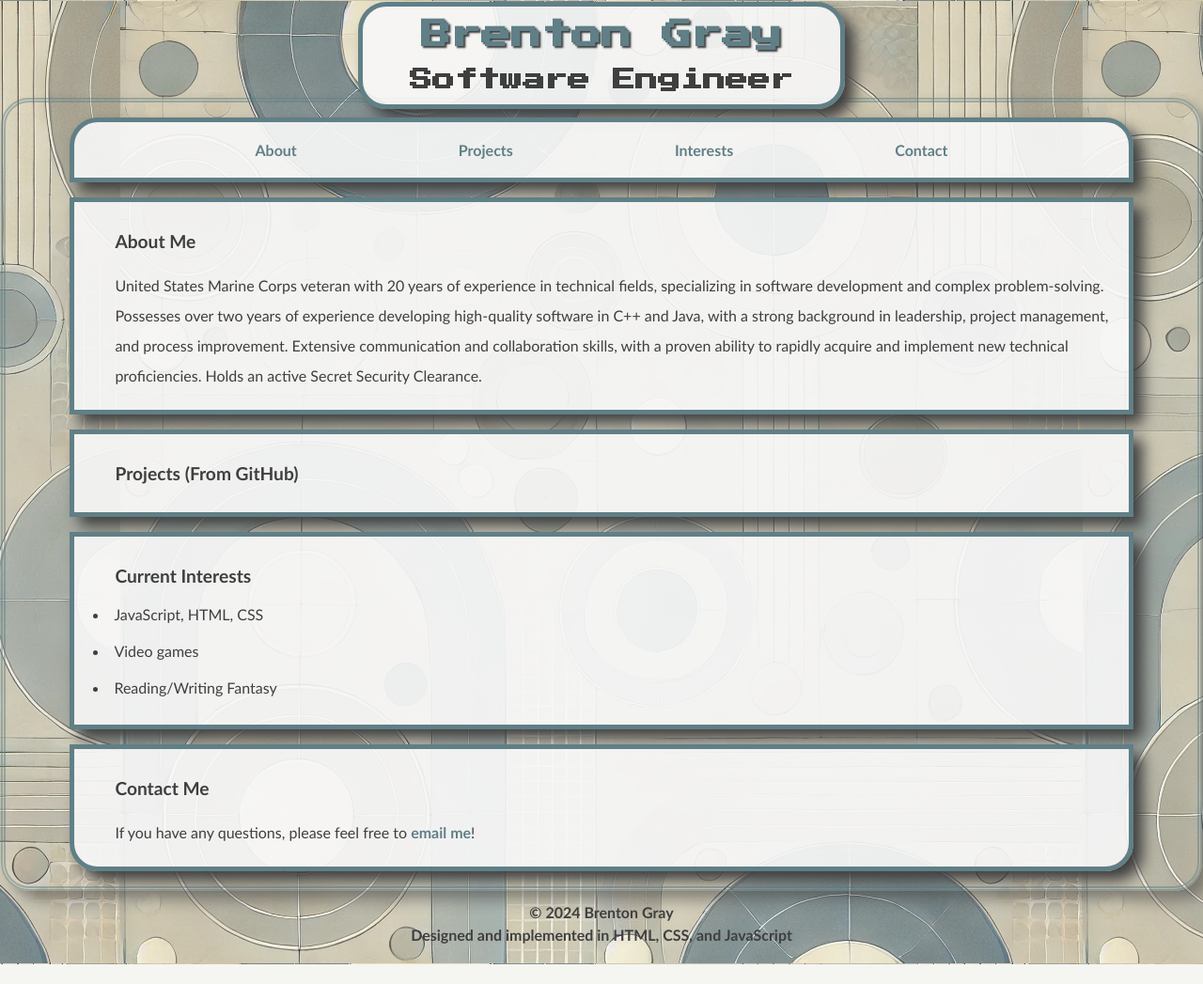
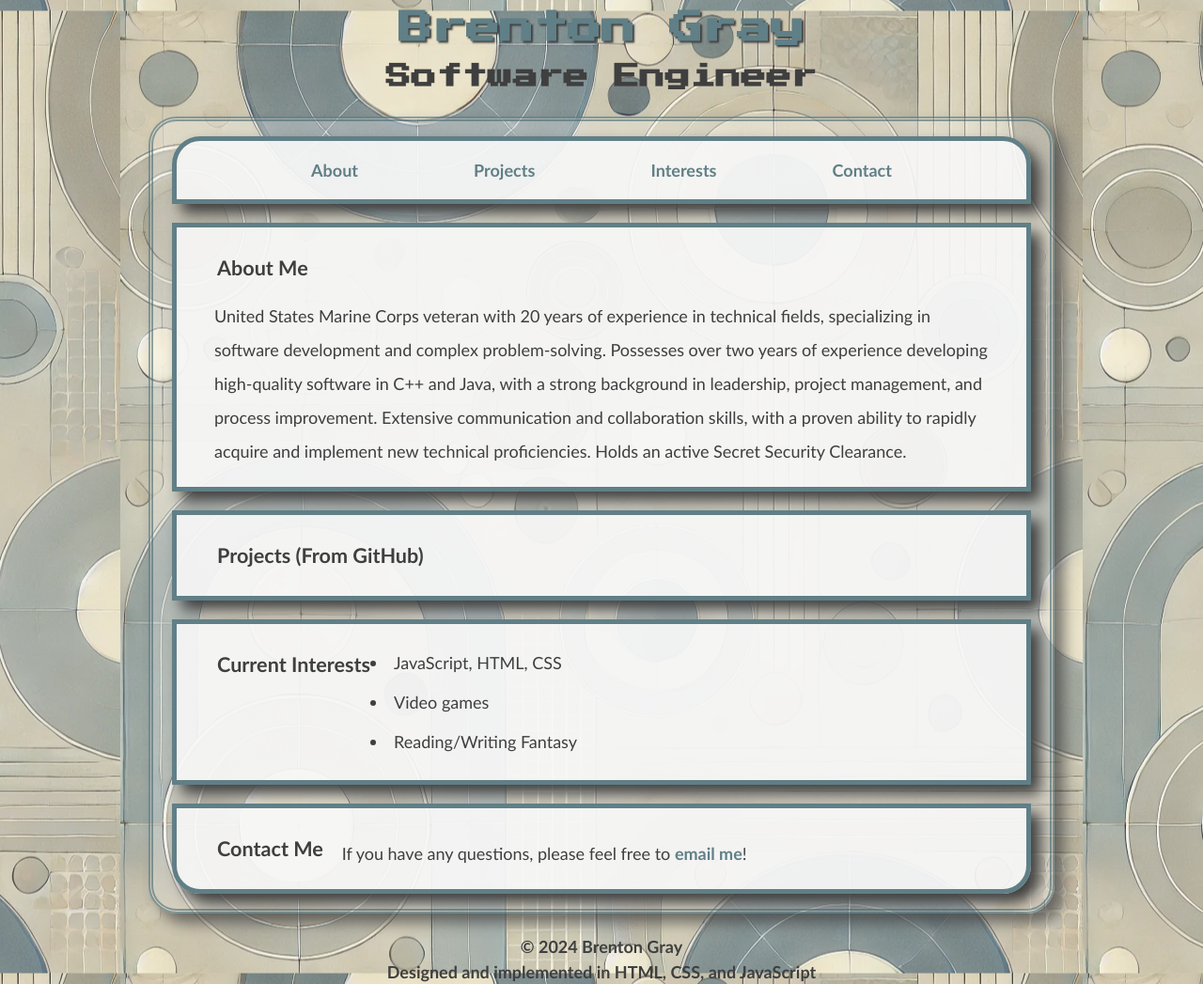
Before and after one commit to brenton-j-gray/portfolio, a PHP site: page / in a window 1280 px wide. Shown: the whole page at 94% size. Before the commit the page ends 1026 px from the top, so only its background shows below. Run offline with PHP 8.4, Linux system fonts and the light colour scheme.

Commit message:
-adjust formatting

```diff
--- a/styles.css
+++ b/styles.css
@@ -5,6 +5,7 @@
     --quaternary-color: #857e6a;
     --pixel-font: 'Press Start 2P', cursive;
     --shadow: 10px 10px 15px var(--secondary-color);
+
 }
 
 @font-face {
@@ -12,59 +13,27 @@
     src: url('fonts/PressStart2P-Regular.ttf') format('truetype');
 }
 
-html {
-    scroll-behavior: smooth;
-}
-
-body {
-    font-family:'Trebuchet MS', sans-serif;
-    background-image: url('images/background2.webp');
-    background-repeat: repeat;
-    background-position: center;
-    background-attachment: fixed;
-    display: flex;
-    flex-direction: column;
-    flex-wrap: nowrap;
-    justify-content: flex-start;
-    align-items: center;
-    margin: 1px 1px;
-    padding: 1px;
-}
-
 .fancy-border {
     display: flex;
     flex-wrap: wrap;
-    flex-direction: column;
-    justify-content: space-between;
     align-items: stretch;
-    align-content: flex-start;
     position: relative;
     border: 5px solid var(--primary-color);
     padding: 20px;
-    margin: 8px auto;
+    margin: 10px;
     background-color: var(--tertiary-color);
-
-    max-height: 100%;
-    width: 85%;
+    width: 90%;
     box-shadow: var(--shadow);
     z-index: 1; /* Ensure it stays on top */
     transition: transform 0.5s ease;
 }
 
-@media (max-width: 600px) {
-    .fancy-border {
-        padding: 10px;
-        margin: 4px auto;
-    }
-}
-
-
 .fancy-border:hover {
-    transform: scale(1.03);
+    transform: scale(1.01);
 }
 
 .fancy-border.hover-active {
-    transform: scale(1.03);
+    transform: scale(1.01);
 }
 
 .nav-links {
@@ -87,25 +56,27 @@ body {
     justify-content: center;
     align-items: center;
     align-content: center;
-
-    margin: 0px 1px 0px 1px;
-    width: auto;
-    padding: 1px 1px 1px 1px;
+    margin: 20px 0px 20px 0px;
+    width: 95%;
+    max-width:  960px;
+    padding: 10px 1px 10px 1px;
 }
 
 .section-container::before {
     content: "";
     position: absolute;
-    top: -12px;           /* Move the border slightly outside the container */
-    left: -2px;
-    right: -2px;
-    bottom: -12px;
+    top: -1px;           /* Move the border slightly outside the container */
+    left: -1px;
+    right: -1px;
+    bottom: -1px;
+    background-color: #ffffff5b;
+    background-blend-mode: hard-light;
     border: 5px double var(--primary-color);  /* Border color */
     border-radius: 30px;        /* Round the corners */
     box-shadow: var(--shadow);
     opacity: 0;
     z-index: -1;
-    animation: fadeBorder 4s infinite;  /* Border animation */
+    animation: fadeBorder 3s infinite;  /* Border animation */
 }
 
 @keyframes fadeBorder {
@@ -131,6 +102,75 @@ body {
     100% {
         background-color: var(--tertiary-color);
     }
+}
+
+html {
+    scroll-behavior: smooth;
+    font-size: 18px;
+}
+
+body {
+    font-family:'Trebuchet MS', sans-serif;
+    font-size: 1rem;
+    background-image: url('images/background2.webp');
+    background-repeat: repeat;
+    background-position: center;
+    background-attachment: fixed;
+    display: flex;
+    flex-direction: column;
+    flex-wrap: nowrap;
+    justify-content: flex-start;
+    align-items: center;
+    margin: 1px 1px;
+    padding: 1px;
+}
+
+header {
+    display: flex;
+    flex-wrap: wrap;
+    justify-content: center;
+    align-items: center;
+    align-content: center;
+    border-radius: 30px;
+    position: relative;
+    padding: 10px auto;
+    margin: 20px 1 0px 20px 10px;
+    max-width: 500px;
+    max-height: 100%;
+    width: 80%;
+    z-index: 1; /* Ensure it stays on top */
+}
+
+nav {
+    border-radius: 30px 30px 0px 0px;
+}
+
+section {
+    color: var(--secondary-color);
+    transition: background-color 0.5s ease;
+}
+
+section ul {
+    list-style-position: inside;
+    margin: 0%;
+    padding: 0%;
+}
+
+section ul li {
+    margin: 0%;
+    padding: 10px 0px;
+}
+
+section ul li a {
+    margin: 0%;
+    padding: 0px;
+}
+
+footer {
+    display: flex;
+    flex-direction: column;
+    position: relative;
+
 }
 
 h1, h2 {
@@ -170,37 +210,11 @@ p {
     line-height: 2;
     font-size: 1rem;
     color: var(--secondary-color);
-    margin: 10px 0px 0px 23px;
-}
-
-header {
-    display: flex;
-    flex-wrap: wrap;
-    justify-content: center;
-    align-items: center;
-    align-content: center;
-
-    border-radius: 30px;
-    position: relative;
-    border: 5px solid var(--primary-color);
-    padding: 4px;
-    margin: 20px 1 0px 20px 10px;
-    background-color: var(--tertiary-color);
-    max-width: 500px;
-    max-height: 100%;
-    width: 70%;
-    box-shadow: var(--shadow);
-    z-index: 1; /* Ensure it stays on top */
-}
-
-nav {
-
-    border-radius: 30px 30px 0px 0px;
+    margin: 10px 20px 0px 20px;
 }
 
 a {
     color: var(--primary-color);
-    /* make links bold */
     font-weight: bold;
     text-decoration: none;
 }
@@ -214,35 +228,20 @@ a:visited {
 
 }
 
-a:visted:hover {
-    color: var(--primary-color);
-    text-decoration: underline;
+@media (max-width: 768px) {
+    .html {
+        font-size: 16px;
+    }
+    .fancy-border{
+        padding: 15px;
+    }
 }
 
-section {
-    color: var(--secondary-color);
-    transition: background-color 0.5s ease;
+@media (max-width: 480px) {
+    .html {
+        font-size: 14px;
+    }
+    .fancy-border{
+        padding: 10px;
+    }
 }
-
-section ul {
-    list-style-position: inside;
-    margin: 0%;
-    padding: 0%;
-}
-
-section ul li {
-    margin: 0%;
-    padding: 10px 0px;
-}
-
-section ul li a {
-    margin: 0%;
-    padding: 0px;
-}
-
-footer {
-    display: flex;
-    flex-direction: column;
-    position: relative;
-    margin: 20px auto;
-}
```
